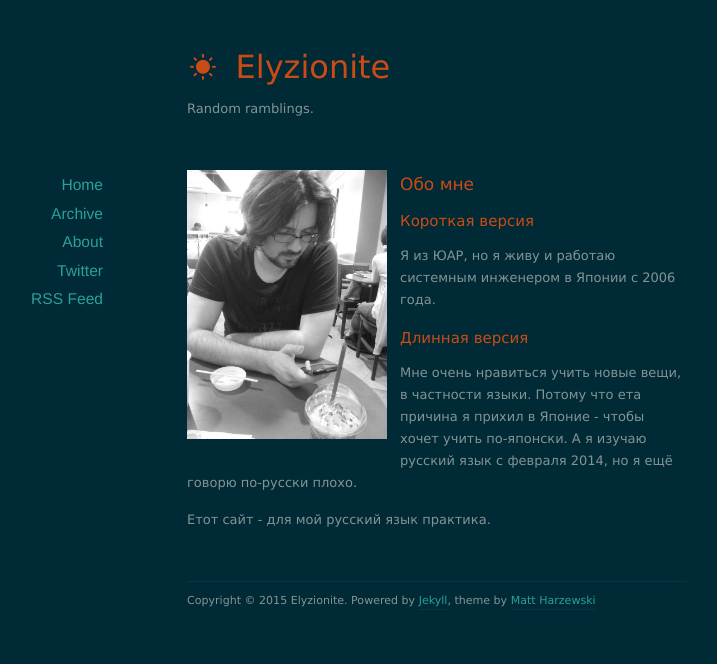
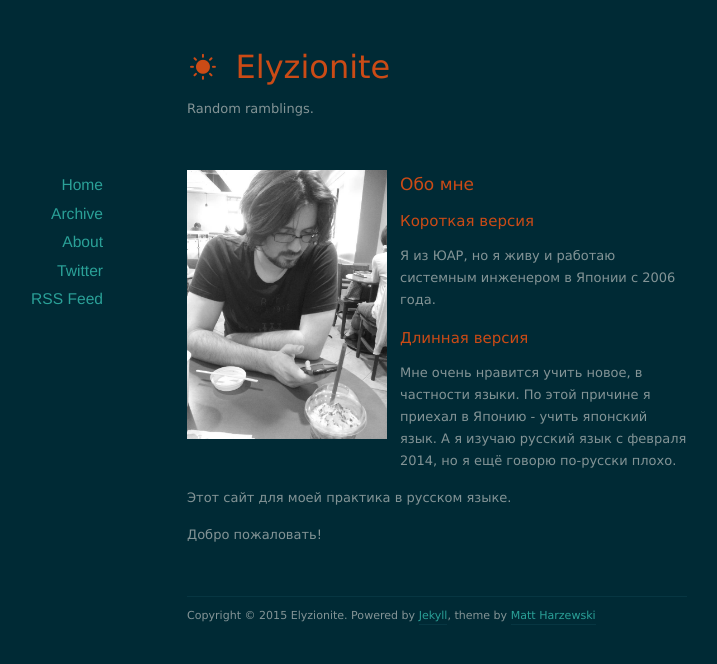
Before and after one commit to elyzion/elyzion.github.io, a Jekyll site: the page built from about/index.markdown, in a window 1280 px wide. Shown: the top 664 px of the page, without its empty margins (203-920 px from the left). Built offline with Jekyll 4.4.1, drawn with Linux system fonts in a browser that asks for light colours; nearby versions of some CDN libraries.

Commit message:
Update index.markdown

```diff
--- a/about/index.markdown
+++ b/about/index.markdown
@@ -12,6 +12,8 @@ title: About
 
 
 ## Длинная версия
-Мне очень нравиться учить новые вещи, в частности языки. Потому что ета причина я прихил в Японие - чтобы хочет учить по-японски. А я изучаю русский язык с февраля 2014, но я ещё говорю по-русски плохо.
+Мне очень нравится учить новое, в частности языки. По этой причине я приехал в Японию - учить японский язык. А я изучаю русский язык с февраля 2014, но я ещё говорю по-русски плохо.
 
-Етот сайт - для мой русский язык практика.
+Этот сайт  для моей практика в русском языке.
+
+Добро пожаловать!
```
